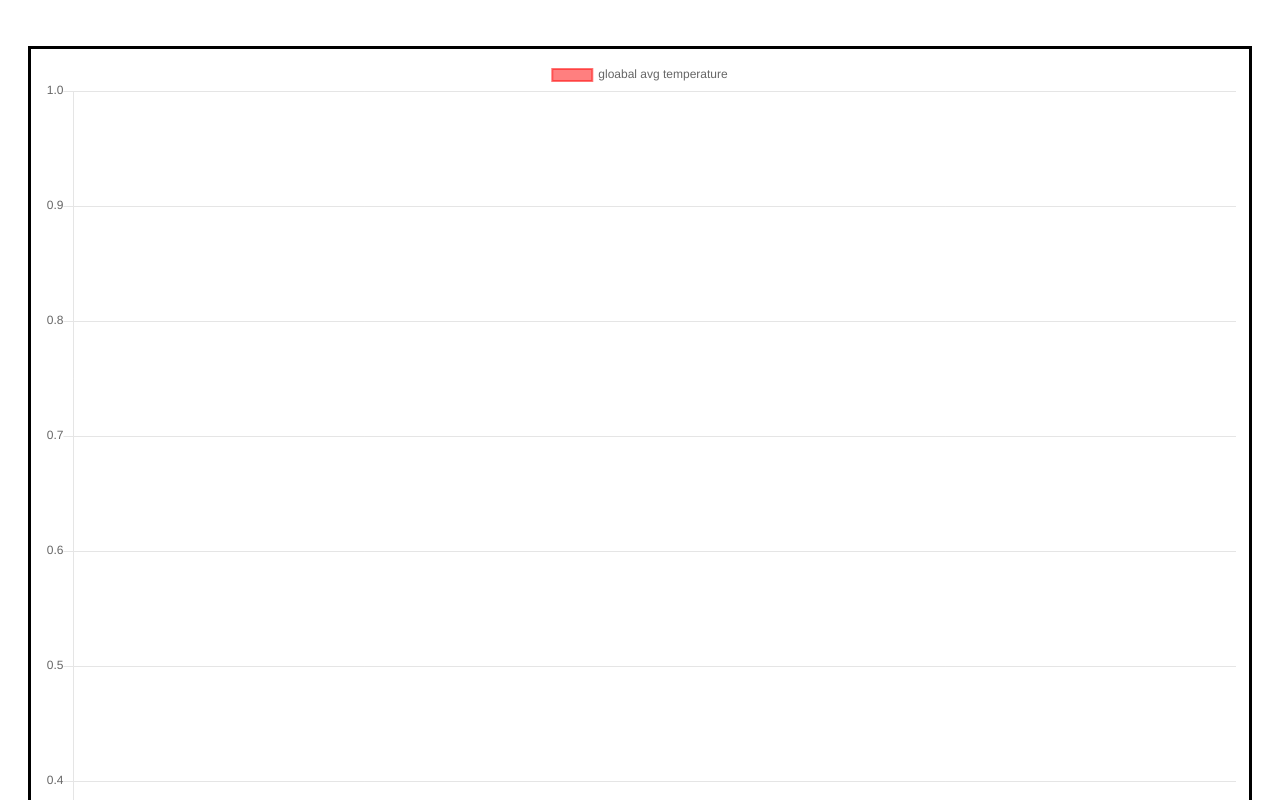
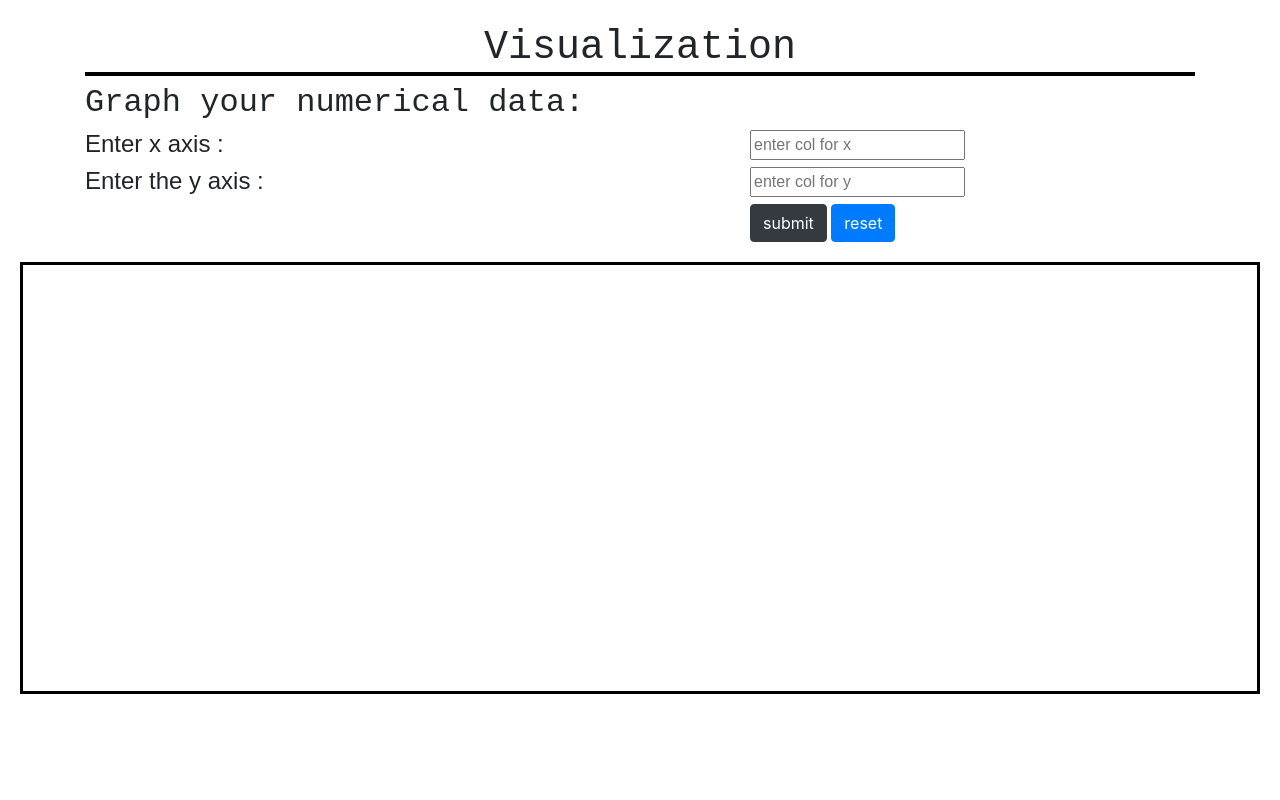
Before and after one commit to arsumukha/testing_for_webtech, a plain HTML site: page temprate.io/index.html in a window 1280 px wide. Shown: the top 800 px of the page. Drawn offline with nearby package versions, Linux system fonts and the light colour scheme.

Commit message:
updated visualization

```diff
--- /dev/null
+++ b/temprate.io/graph.js
@@ -0,0 +1,62 @@
+async function func(){
+            var x=document.getElementById('x-axis').value;
+            var y=document.getElementById('y-axis').value;
+            getdata();
+            const xlabel=[];
+            const value=[];
+            const xyval=[];
+            const constant=[];
+            var ctx = document.getElementById('Charts').getContext('2d');
+var myChart = new Chart(ctx, {
+    type: 'line',
+    data: {
+        labels: xlabel,
+        datasets: [
+            {
+            fill:false,
+            label: "gloabal avg temperature" ,
+            data: value,
+            backgroundColor:['rgba(255, 0, 0, 0.5)'],
+            borderColor:['rgba(255,25,25,0.6)'],
+            borderWidth: 2
+            },
+            {
+            fill:false,
+            label: "gloabal avg temperature" ,
+            data: xyval,
+            backgroundColor:['rgba(0, 0, 255, 0.3)'],
+            borderColor:['rgba(0,25,255,0.4)'],
+            borderWidth: 2
+            },
+            {
+            fill:false,
+            label: "global avg constant" ,
+            data: constant,
+            backgroundColor:['rgba(0, 0, 0, 0.3)'],
+            borderColor:['rgba(0,0,0,1)'],
+            borderWidth: 3
+            }
+            ]
+    }
+});
+            async function getdata(){
+                const res=await fetch('GLB.Ts+dSST.csv');
+                const ts=await res.text();
+                var table=ts.split('\n');
+                const header=table[0];
+                table=ts.split('\n').slice(1);
+                table.forEach(row=>{
+                    const col=row.split(",");
+                    const year=col[x];
+                    var temp=col[y];
+                    temp=parseFloat(temp)+15;
+                    var temp1=col[2];
+                    temp1=parseFloat(temp1)+15;
+                    xyval.push(temp1);
+                    xlabel.push(year);
+                    value.push(temp);
+                    constant.push(15);
+                    console.log(year,temp);
+                });
+            }
+}
--- a/temprate.io/index.html
+++ b/temprate.io/index.html
@@ -2,52 +2,64 @@
 <html>
     <head>
         <meta charset="UTF-8">
+        <link rel="stylesheet" href="https://cdn.jsdelivr.net/npm/bootstrap@4.5.3/dist/css/bootstrap.min.css" integrity="sha384-TX8t27EcRE3e/ihU7zmQxVncDAy5uIKz4rEkgIXeMed4M0jlfIDPvg6uqKI2xXr2" crossorigin="anonymous">
         <link rel="stylesheet" href="style.css">
         <meta name="viewport" content="width=device-width,initial-scale=1.0">
         <marquee behavior="slide" direction="left"><title>temprate</title></marquee>
         <script src="https://cdnjs.cloudflare.com/ajax/libs/Chart.js/2.9.4/Chart.min.js"></script>
+        <script src="https://code.jquery.com/jquery-3.5.1.slim.min.js" integrity="sha384-DfXdz2htPH0lsSSs5nCTpuj/zy4C+OGpamoFVy38MVBnE+IbbVYUew+OrCXaRkfj" crossorigin="anonymous"></script>
+        <script src="https://cdn.jsdelivr.net/npm/popper.js@1.16.1/dist/umd/popper.min.js" integrity="sha384-9/reFTGAW83EW2RDu2S0VKaIzap3H66lZH81PoYlFhbGU+6BZp6G7niu735Sk7lN" crossorigin="anonymous"></script>
+        <script src="https://cdn.jsdelivr.net/npm/bootstrap@4.5.3/dist/js/bootstrap.bundle.min.js" integrity="sha384-ho+j7jyWK8fNQe+A12Hb8AhRq26LrZ/JpcUGGOn+Y7RsweNrtN/tE3MoK7ZeZDyx" crossorigin="anonymous"></script>
+
+
     </head>
     <body>
-        <div id="chart_style">
+        <div class="container">
+            <div class="row">
+                <div class="col-12">
+                    <h1>Visualization </h1>
+                </div>
+            </div>
+            <div class="row">
+                <div class="col-12 content">
+                    <h2>Graph your numerical data:</h2>
+                </div>
+            </div>
+                <div class="row">
+                    <div class="col-7 content">
+                            <h4>Enter x axis :</h4>
+                    </div>
+                    <div class="col-5 content">
+                        <input type="text" id="x-axis" placeholder="enter col for x">
+                    </div>
+                </div>
+                <div class="row">
+                    <div class="col-7 content">
+                        <h4>Enter the y axis :</h4>
+                    </div>
+                    <div class="col-5 content">
+                        <input type="text" id="y-axis" placeholder="enter col for y ">
+                    </div>
+                </div>
+                <div class="row">
+                    <div class="col-7"></div>
+                    <div class="col-5">
+                        <button class="btn btn-dark" type="submit" onclick=func()>submit</button>
+                        <button class="btn btn-primary" type="submit" onclick=reset()>reset</button>
+                    </div>
+
+                </div>
+            </div>
+
+
+
+
+
+        <div class="row" id="chart_style">
+            <div class="col-12">
         <canvas id="Charts" width="400" height="400"></canvas>
-        </div>
-        <script>
-            getdata();
-            const xlabel=[];
-            const value=[];
-            var ctx = document.getElementById('Charts').getContext('2d');
-var myChart = new Chart(ctx, {
-    type: 'line',
-    data: {
-        labels: xlabel,
-        datasets: [
-            {
-            fill:true,
-            label: "gloabal avg temperature" ,
-            data: value,
-            backgroundColor:['rgba(255, 0, 0, 0.5)'],
-            borderColor:['rgba(255,25,25,0.6)'],
-            borderWidth: 2
-            }
-            ]
-    }
-});
-            async function getdata(){
-                const res=await fetch('GLB.Ts+dSST.csv');
-                const ts=await res.text();
-                var table=ts.split('\n');
-                const header=table[0];
-                table=ts.split('\n').slice(1);
-                table.forEach(row=>{
-                    const col=row.split(",");
-                    const year=col[0];
-                    var temp=col[1];
-                    temp=parseFloat(temp)+15;
-                    xlabel.push(year);
-                    value.push(temp);
-                    console.log(year,temp);
-                });
-            }
-        </script>
+            </div>
+    </div>
+        <script src="graph.js"></script>
     </body>
 </html>
--- a/temprate.io/style.css
+++ b/temprate.io/style.css
@@ -6,3 +6,23 @@
     margin: 20px 20px 20px 20px;
     padding: 10px 10px 10px 10px;
 }
+
+h2
+{
+    text-align: left;
+    font-family: monospace;
+    text-shadow: 2px;
+}
+h1{
+    font-weight: 100;
+    text-shadow: 5px;
+    text-align: center;
+    font-family: monospace;
+    border-bottom-width:4px;
+    border-bottom-style: solid;
+    border-bottom-color: black;
+}
+.content{
+    font-size: medium;
+    font-family:arial;
+}
```
Also changed, not shown: 3 other files.
